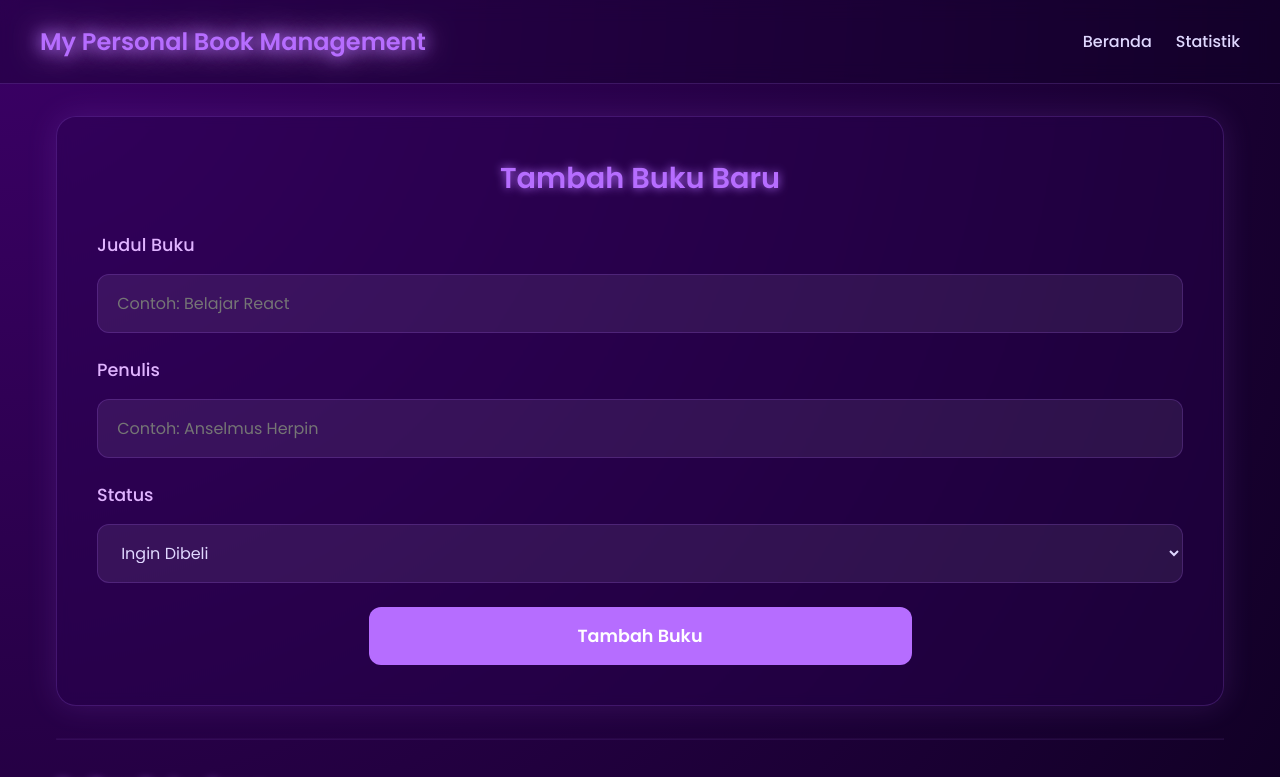
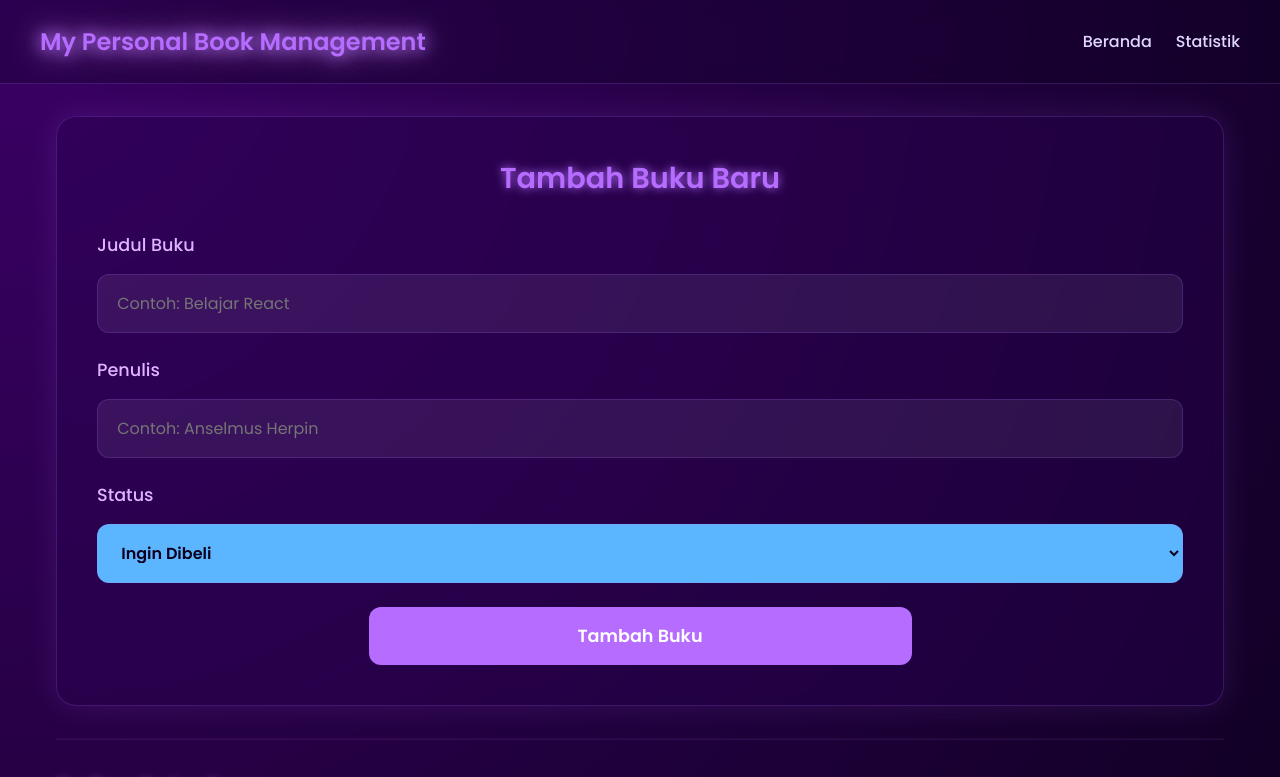
Before and after one commit to forkaton/pemrograman_web_itera_123140020, a React (Create React App) app in the folder anselmusherpinhasugian_123140020_pertemuan3/: page / in a window 1280 px wide. Shown: the top 777 px of the page. Built offline with nearby package versions, Linux system fonts and the light colour scheme.

Commit message:
Memperbaiki fitur edit atau CRUD setelah buku ditambahkan dan mengedit tampilan status buku

```diff
--- a/anselmusherpinhasugian_123140020_pertemuan3/src/components/BookForm/BookForm.css
+++ b/anselmusherpinhasugian_123140020_pertemuan3/src/components/BookForm/BookForm.css
@@ -51,3 +51,30 @@
   width: 50%;
   min-width: 200px;
 }
+
+/* ----- INI BAGIAN YANG DITAMBAHKAN ----- */
+.status-select {
+  /* Paksa warna teks jadi gelap agar kontras.
+     !important perlu karena ada style global
+  */
+  color: var(--dark-bg) !important;
+  font-weight: 600;
+  text-shadow: none;
+}
+
+/* Ganti background berdasarkan kelas status */
+.status-select.status-milik {
+  background-color: var(--status-milik);
+}
+.status-select.status-baca {
+  background-color: var(--status-baca);
+}
+.status-select.status-beli {
+  background-color: var(--status-beli);
+}
+
+.status-select option {
+  background-color: #3b0066; /* Background gelap untuk dropdown */
+  color: var(--light-text); /* Teks cerah */
+  font-weight: 500;
+}
--- a/anselmusherpinhasugian_123140020_pertemuan3/src/components/BookForm/BookForm.js
+++ b/anselmusherpinhasugian_123140020_pertemuan3/src/components/BookForm/BookForm.js
@@ -55,11 +55,19 @@ const BookForm = () => {
       </div>
       <div className="form-group">
         <label>Status</label>
-        <select value={status} onChange={(e) => setStatus(e.target.value)}>
+
+        {/* ----- INI BAGIAN YANG DIPERBAIKI ----- */}
+        <select
+          value={status}
+          onChange={(e) => setStatus(e.target.value)}
+          className={`status-select status-${status}`}
+        >
           <option value="beli">Ingin Dibeli</option>
           <option value="baca">Sedang Dibaca</option>
           <option value="milik">Sudah Dimiliki</option>
         </select>
+        {/* ----- AKHIR BAGIAN YANG DIPERBAIKI ----- */}
+
       </div>
       <button type="submit">Tambah Buku</button>
     </form>
--- a/anselmusherpinhasugian_123140020_pertemuan3/src/components/BookItem/BookItem.js
+++ b/anselmusherpinhasugian_123140020_pertemuan3/src/components/BookItem/BookItem.js
@@ -3,21 +3,24 @@ import { useBooks } from '../../context/BookContext';
 import './BookItem.css';
 
 const BookItem = ({ book }) => {
-  const { deleteBook } = useBooks();
+  const { deleteBook, editBook } = useBooks();
 
-  // Fungsi untuk fitur edit (sesuai permintaan praktikum)
-  // Kita gunakan prompt sederhana untuk demo.
+  // ----- INI BAGIAN YANG DIPERBAIKI -----
   const handleEdit = () => {
+    // 1. Minta judul baru
     const newTitle = prompt("Masukkan judul baru:", book.title);
+    // Jika user menekan "Cancel" (null) atau mengosongkan, hentikan fungsi
+    if (newTitle === null || newTitle === "") return;
+
+    // 2. Minta penulis baru
     const newAuthor = prompt("Masukkan penulis baru:", book.author);
+    // Jika user menekan "Cancel" (null) atau mengosongkan, hentikan fungsi
+    if (newAuthor === null || newAuthor === "") return;
 
-    if (newTitle && newAuthor) {
-      alert("Fitur edit belum diimplementasikan di context!");
-      // NANTI KITA IMPLEMENTASIKAN: editBook(book.id, { title: newTitle, author: newAuthor });
-    }
+    // 3. Panggil fungsi editBook dari context dengan data baru
+    editBook(book.id, { title: newTitle, author: newAuthor });
   };
 
-  // Helper untuk mengubah 'milik' -> 'Sudah Dimiliki'
   const getStatusLabel = (status) => {
     if (status === 'baca') return 'Sedang Dibaca';
     if (status === 'milik') return 'Sudah Dimiliki';
```
